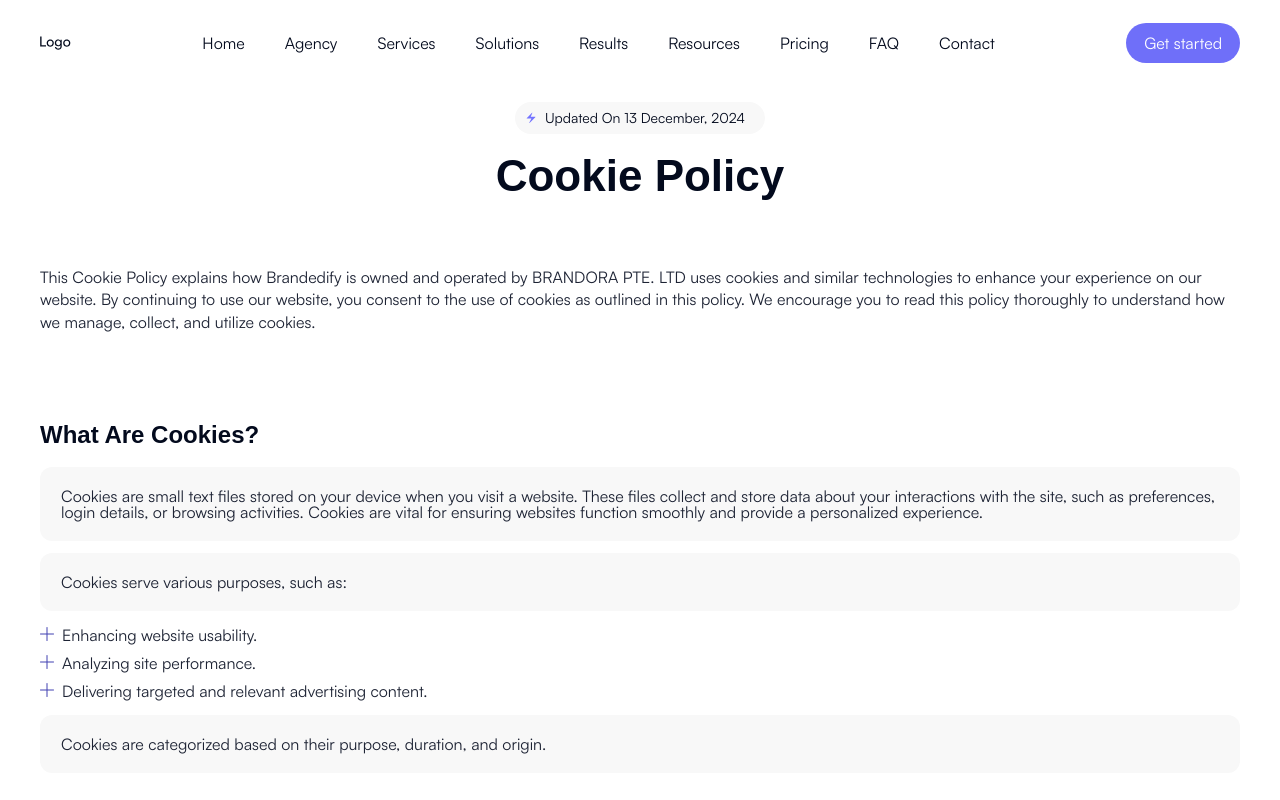
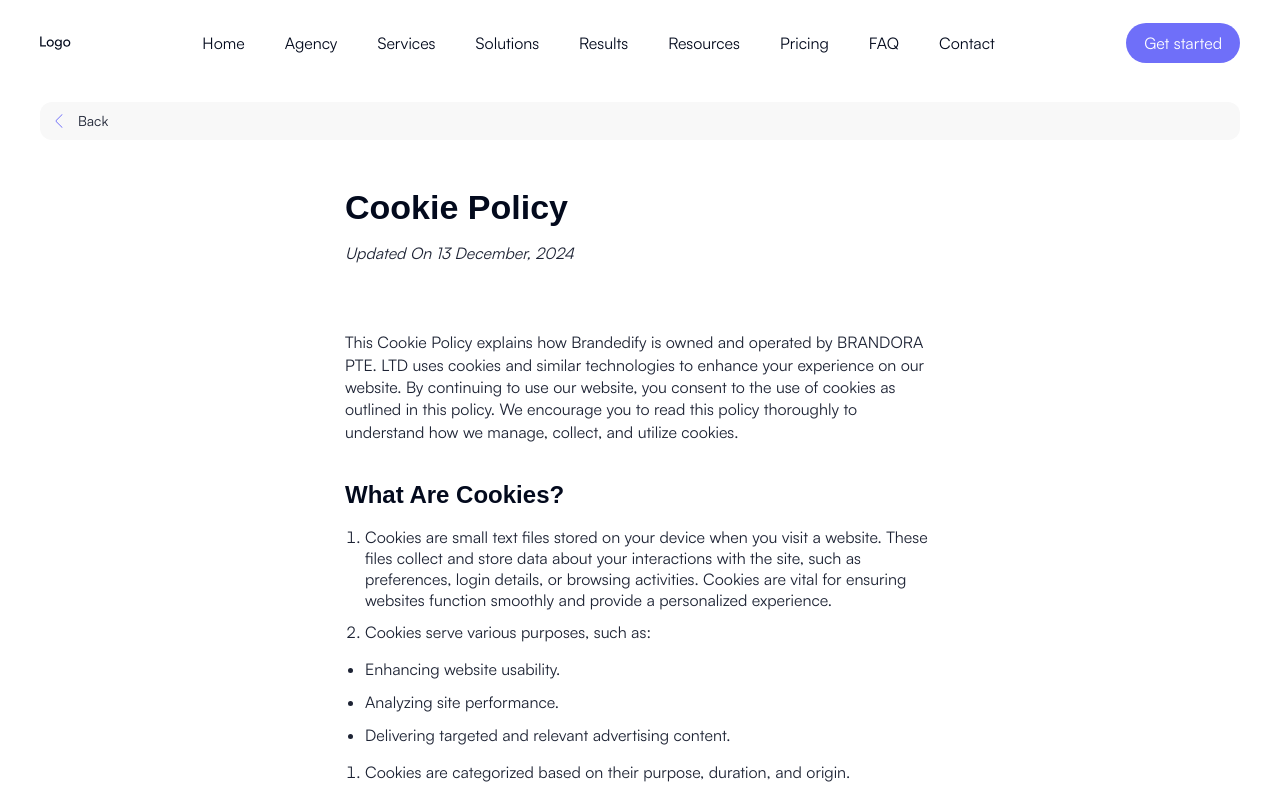
Before and after one commit to splashbit-projects/brandedify, a Next.js app: page /cookie-policy in a window 1280 px wide. Shown: the top 800 px of the page. Built offline with nearby package versions, Linux system fonts and the light colour scheme.

Commit message:
fixed policies

```diff
--- a/src/app/(policy)/cookie-policy/page.jsx
+++ b/src/app/(policy)/cookie-policy/page.jsx
@@ -1,6 +1,7 @@
 import { getPage, getPageSlugs } from "@/utils/blogUtils";
 import React from "react";
 import "@/styles/policy.scss";
+import Link from "next/link";
 
 export async function generateStaticParams() {
   const slugs = await getPageSlugs();
@@ -36,13 +37,16 @@
     <>
       <section className="policy">
         <div className="_container">
+          <div className="policy__top">
+            <Link href="/">
+              <img src="/images/resources/arrow-left.svg" />
+              Back
+            </Link>
+          </div>
           <div className="policy__body">
-          <div className="section-title">
-              <div className="label">
-                <img src="/images/lightning.svg" />
-                <span>Updated On {page.date}</span>
-              </div>
+            <div className="section-title">
               <h1>{page.title}</h1>
+              <div className="date">Updated On {page.date}</div>
             </div>
             <article
               dangerouslySetInnerHTML={{ __html: page.body }}
--- a/src/styles/policy.scss
+++ b/src/styles/policy.scss
@@ -5,23 +5,52 @@
   @media (max-width: rem(992)) {
     margin-bottom: rem(100);
   }
+
+  &__top {
+    background: #f8f8f8;
+    padding: rem(12);
+    border-radius: rem(12);
+    margin-bottom: rem(50);
+    a {
+      display: flex;
+      align-items: center;
+      gap: rem(12);
+      font-weight: 400;
+      font-size: rem(14);
+      color: #030a1de5;
+    }
+  }
+  &__body {
+    max-width: rem(590);
+    margin: 0 auto;
+    .section-title {
       h1 {
         font-weight: 700;
         font-family: var(--font-helvetica-light);
-    font-size: rem(44);
+        font-size: rem(34);
         color: #030a1d;
-    text-align: center;
+        text-align: left;
+        width: 100%;
         @media (max-width: rem(992)) {
           font-size: rem(26);
         }
       }
+      .date {
+        color: #030a1de5;
+        font-size: rem(16);
+        font-style: italic;
+        font-weight: 400;
+        line-height: 1.2;
+        text-align: left;
+        width: 100%;
+      }
+    }
 
-  &__content {
     img {
       height: auto;
     }
-    a{
-        color: #6F6FF9;
+    a {
+      color: #6f6ff9;
     }
     p {
       font-weight: 400;
@@ -36,7 +65,7 @@
       font-size: rem(24);
       color: #030a1d;
       text-align: left;
-      margin: rem(90) 0 rem(20) 0;
+      margin: rem(40) 0 rem(20) 0;
       @media (max-width: rem(992)) {
         font-size: rem(18);
       }
@@ -53,39 +82,12 @@
       flex-direction: column;
       margin-bottom: rem(16);
       gap: rem(12);
-      list-style-type: none;
-
+      list-style-type: decimal;
+      padding-left: rem(20);
       li {
-        border-radius: rem(12);
-        background: #f8f8f8;
-        padding: rem(20);
-
-        gap: rem(6);
-        border: 1px solid transparent; // Set as transparent for better gradient visibility
-        border-image-source: linear-gradient(
-            129.26deg,
-            rgba(115, 115, 255, 0.2) 0%,
-            rgba(115, 115, 255, 0) 50.44%
-          ),
-          linear-gradient(
-            125.99deg,
-            rgba(115, 115, 255, 0) 61.58%,
-            rgba(115, 115, 255, 0.2) 100%
-          );
-        -webkit-border-image: linear-gradient(
-            129.26deg,
-            rgba(115, 115, 255, 0.2) 0%,
-            rgba(115, 115, 255, 0) 50.44%
-          ),
-          linear-gradient(
-            125.99deg,
-            rgba(115, 115, 255, 0) 61.58%,
-            rgba(115, 115, 255, 0.2) 100%
-          ); // WebKit prefix for older browsers
-        border-image-slice: 1;
         font-size: rem(16);
         color: #030a1de5;
-        gap: rem(10);
+        line-height: 1.3;
       }
     }
 
@@ -94,22 +96,18 @@
       flex-direction: column;
       margin-bottom: rem(16);
       gap: rem(12);
+      padding-left: rem(20);
+
       li {
         font-size: rem(16);
         color: #030a1de5;
         //display: flex;
         align-items: center;
         gap: rem(10);
-        &::before {
-          content: "";
-          display: inline-block;
-          width: rem(14);
-          height: rem(14);
-          background-image: url(/images/faq/plus.svg);
-          background-position: center;
-          background-repeat: no-repeat;
-          background-size: contain;
-          margin-right: 8px;
+        list-style-type: disc;
+        line-height: 1.3;
+        em{
+          font-style: normal;
         }
       }
     }
```
Also changed, not shown: src/app/(policy)/privacy-policy/page.jsx (+9 -5 lines), src/app/(policy)/refund-policy/page.jsx (+8 -4 lines), src/app/(policy)/terms-and-conditions/page.jsx (+8 -4 lines). Lines whose indentation alone changed are shown as unchanged.
